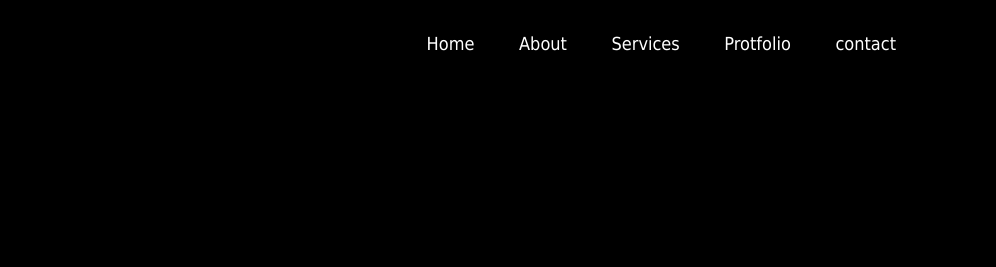
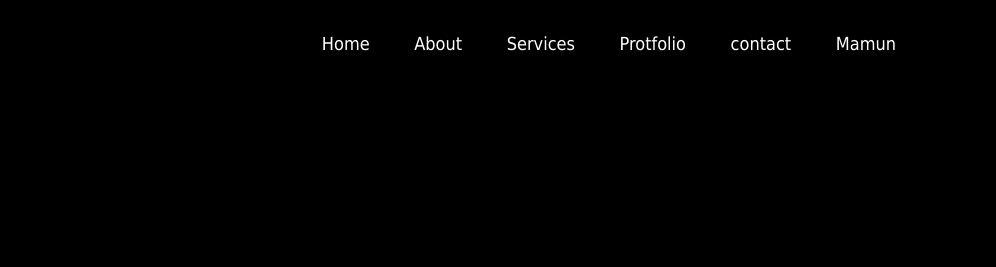
Before and after one commit to MamunHossen1998/ui-ux-design, a plain HTML site: page index.html in a window 1280 px wide. Shown: the top 267 px of the page, 284-1280 px from the left. Drawn offline with Linux system fonts and the light colour scheme.

Commit message:
some add

```diff
--- a/index.html
+++ b/index.html
@@ -21,6 +21,7 @@
                 <li><a href="#service">Services</a></li>
                 <li><a href="#protfolio">Protfolio</a></li>
                 <li><a href="#contact">contact</a></li>
+                <li><a href="#contact">Mamun</a></li>
                 <i class="fa fa-times" onclick="openmanu()"></i>
             </ul>
             <!-- <i class="fa fa-bars></i> -->
```
